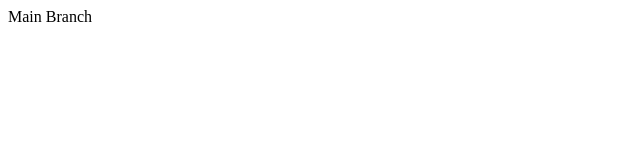
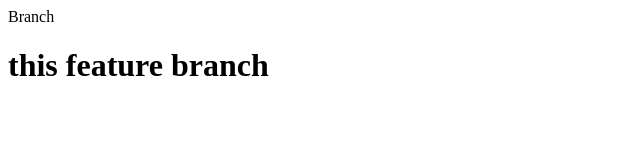
Before and after one commit to Asiket-Patil/Upload, a plain HTML site: page index.html in a window 1280 px wide. Shown: the whole page, without its empty margins (0-640 px from the left). Drawn offline with Linux system fonts and the light colour scheme.

Commit message:
added new files

```diff
--- a/index.html
+++ b/index.html
@@ -1 +1,2 @@
-<p>Main Branch</p>
+<p>Branch</p>
+<h1>this feature branch</h1>
```
